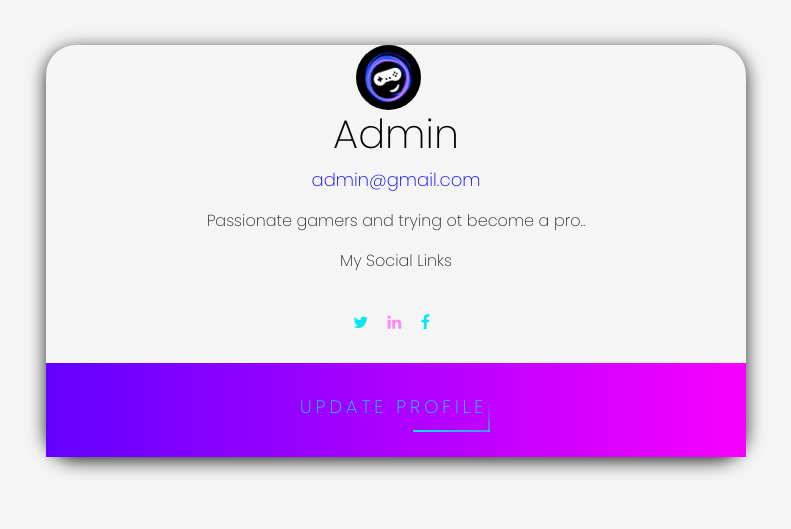
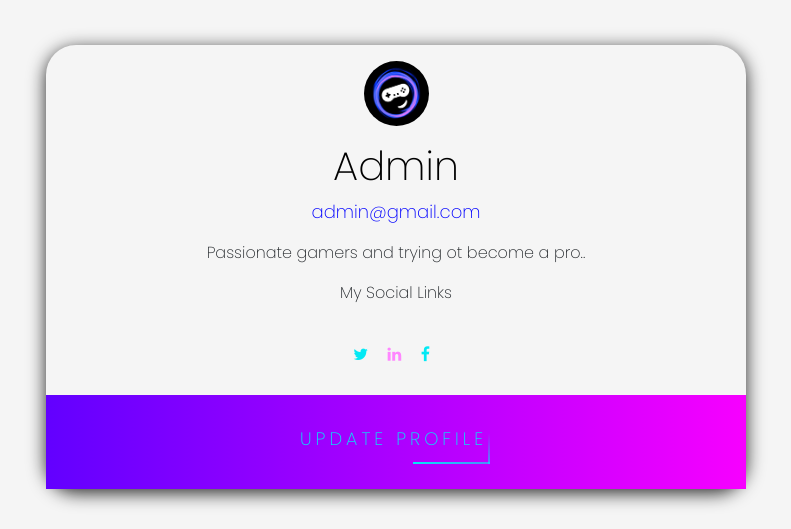
Before and after one commit to RobertJLewis/blogproj, a Django app: page /profile/ in a window 1280 px wide. Shown: the part 84-613 px from the top of the page, without its empty margins (244-1035 px from the left). Run offline with Django 3.2, Linux system fonts and the light colour scheme; a user stored in the database is signed in; data comes from the database, SQL or seed files in the repository; both versions use the stored data as it was after the commit; some libraries are stand-ins or nearby versions.

Commit message:
adding margin into profile image

```diff
--- a/blog/static/blog/main.css
+++ b/blog/static/blog/main.css
@@ -24,6 +24,7 @@ ul {
 
 }
 
+
 .site-header .navbar-nav .nav-link {
  color: #dfe4e8;
 }
@@ -49,6 +50,7 @@ ul {
  color: #444444;
 }
 
+
 a.article-title:hover {
  color: #9900ff;
  text-decoration: none;
@@ -61,7 +63,7 @@ a.article-title:hover {
 .article-img {
  height: 65px;
  width: 65px;
- margin-right: 16px;
+ margin: 16px;
 }
 
 .article-metadata {
@@ -221,6 +223,7 @@ svg{
  text-align: center;
  border-radius: 30px;
 }
+
 #profile-h1{
    color: black;
    font-family: 'Poppins', sans-serif;
```
Also changed, not shown: db.sqlite3.
